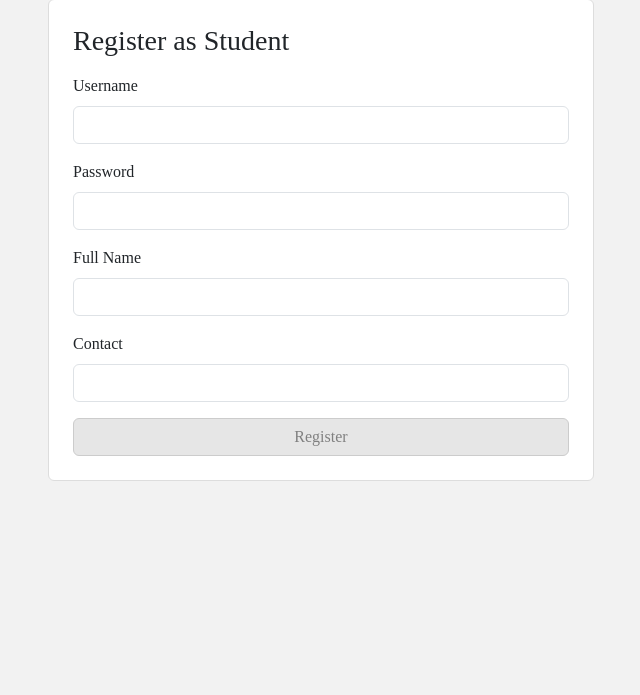
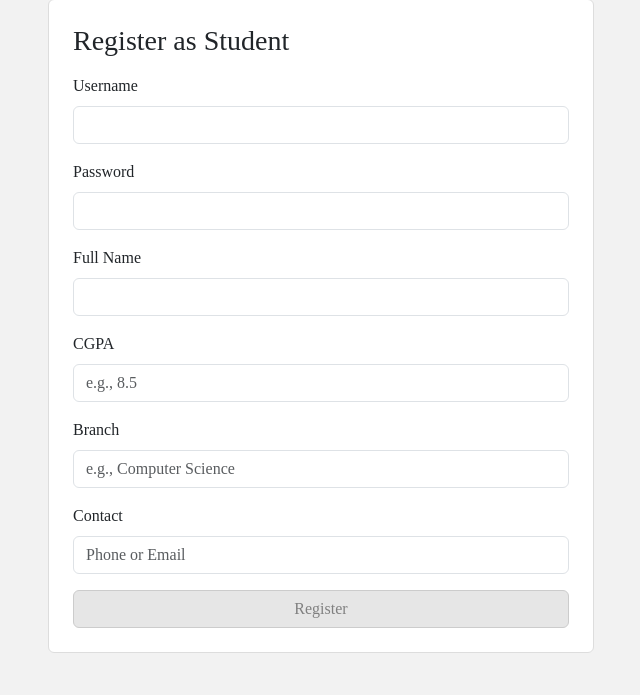
Before and after one commit to 23f3000161/placement-portal, a Flask app: page /register/student in a window 1280 px wide. Shown: the part 105-800 px from the top of the page, without its empty margins (319-959 px from the left). Run offline with Flask 3, Linux system fonts and the light colour scheme.

Commit message:
Milestone-PPA Placement-Tracking

```diff
--- a/models.py
+++ b/models.py
@@ -18,6 +18,8 @@ class StudentProfile(db.Model):
     id = db.Column(db.Integer, primary_key=True)
     user_id = db.Column(db.Integer, db.ForeignKey('users.id'), nullable=False)
     name = db.Column(db.String(100), nullable=False)
+    CGPA = db.column(db.Float)
+    branch = db.Column(db.String(100))
     contact = db.Column(db.String(50))
     resume_file = db.Column(db.String(150))
     applications = db.relationship('Application', backref='student', cascade='all, delete-orphan')
--- a/templates/register_student.html
+++ b/templates/register_student.html
@@ -5,14 +5,30 @@
     <div class="card p-4">
       <h3 class="mb-3">Register as Student</h3>
       <form method="POST">
-        <div class="mb-3"><label class="form-label">Username</label>
-          <input type="text" name="username" class="form-control" required></div>
-        <div class="mb-3"><label class="form-label">Password</label>
-          <input type="password" name="password" class="form-control" required></div>
-        <div class="mb-3"><label class="form-label">Full Name</label>
-          <input type="text" name="name" class="form-control" required></div>
-        <div class="mb-3"><label class="form-label">Contact</label>
-          <input type="text" name="contact" class="form-control"></div>
+        <div class="mb-3">
+          <label class="form-label">Username</label>
+          <input type="text" name="username" class="form-control" required>
+        </div>
+        <div class="mb-3">
+          <label class="form-label">Password</label>
+          <input type="password" name="password" class="form-control" required>
+        </div>
+        <div class="mb-3">
+          <label class="form-label">Full Name</label>
+          <input type="text" name="name" class="form-control" required>
+        </div>
+        <div class="mb-3">
+          <label class="form-label">CGPA</label>
+          <input type="number" step="0.01" name="cgpa" class="form-control" placeholder="e.g., 8.5">
+        </div>
+        <div class="mb-3">
+          <label class="form-label">Branch</label>
+          <input type="text" name="branch" class="form-control" placeholder="e.g., Computer Science">
+        </div>
+        <div class="mb-3">
+          <label class="form-label">Contact</label>
+          <input type="text" name="contact" class="form-control" placeholder="Phone or Email">
+        </div>
         <button type="submit" class="btn btn-primary w-100">Register</button>
       </form>
     </div>
--- a/views/auth.py
+++ b/views/auth.py
@@ -48,6 +48,8 @@ def register_student():
         password = request.form.get('password')
         name = request.form.get('name')
         contact = request.form.get('contact')
+        CGPA = request.form.get('CGPA')
+        branch = request.form.get('branch')
 
         if User.query.filter_by(username=username).first():
             flash("Username already exists.", "danger")
--- a/views/student.py
+++ b/views/student.py
@@ -46,6 +46,8 @@ def profile():
     if request.method == 'POST':
         current_user.student_profile.name = request.form.get('name')
         current_user.student_profile.contact = request.form.get('contact')
+        current_user.student_profile.CGPA = request.form.get('CGPA')
+        current_user.student_profile.branch = request.form.get('branch')
 
         resume = request.files.get('resume')
         if resume and resume.filename != '':
```
